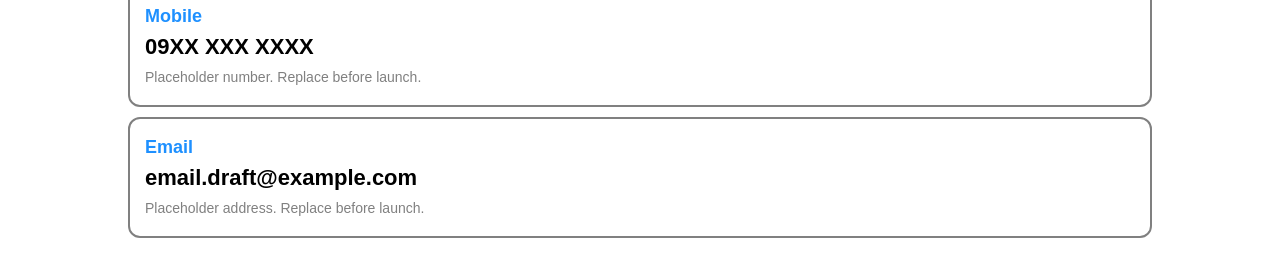
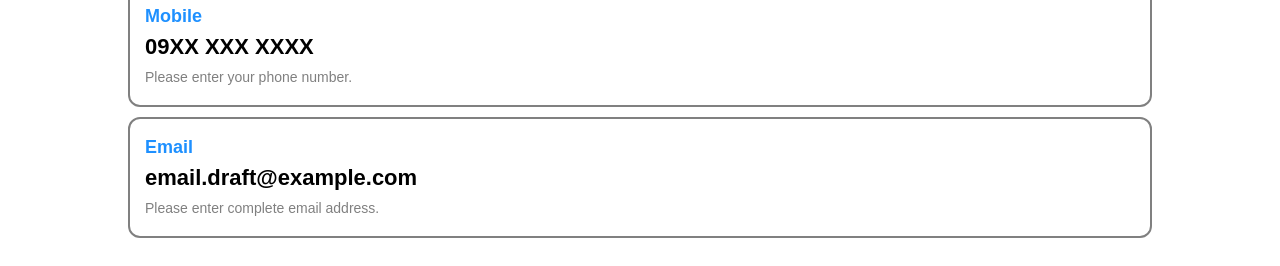
Before and after one commit to 25-canada/Final-Project, a plain HTML site: page index.html in a window 1280 px wide. Shown: the part 3990-4256 px from the top of the page. Drawn offline with Linux system fonts and the light colour scheme.

Commit message:
Update contact section placeholders in index.html

```diff
--- a/index.html
+++ b/index.html
@@ -154,8 +154,8 @@
   <section id="contact">
     <div class="wrap contact">
       <div class="head"><p class="eyebrow">Contact</p><h2>Prefer to talk to someone?</h2></div>
-      <div class="cbox"><span class="k">Mobile</span><br><span class="v">09XX XXX XXXX</span><br><span class="n">Placeholder number. Replace before launch.</span></div>
-      <div class="cbox"><span class="k">Email</span><br><span class="v">email.draft@example.com</span><br><span class="n">Placeholder address. Replace before launch.</span></div>
+      <div class="cbox"><span class="k">Mobile</span><br><span class="v">09XX XXX XXXX</span><br><span class="n">Please enter your phone number.</span></div>
+      <div class="cbox"><span class="k">Email</span><br><span class="v">email.draft@example.com</span><br><span class="n">Please enter complete email address.</span></div>
     </div>
   </section>
 </main>
```
